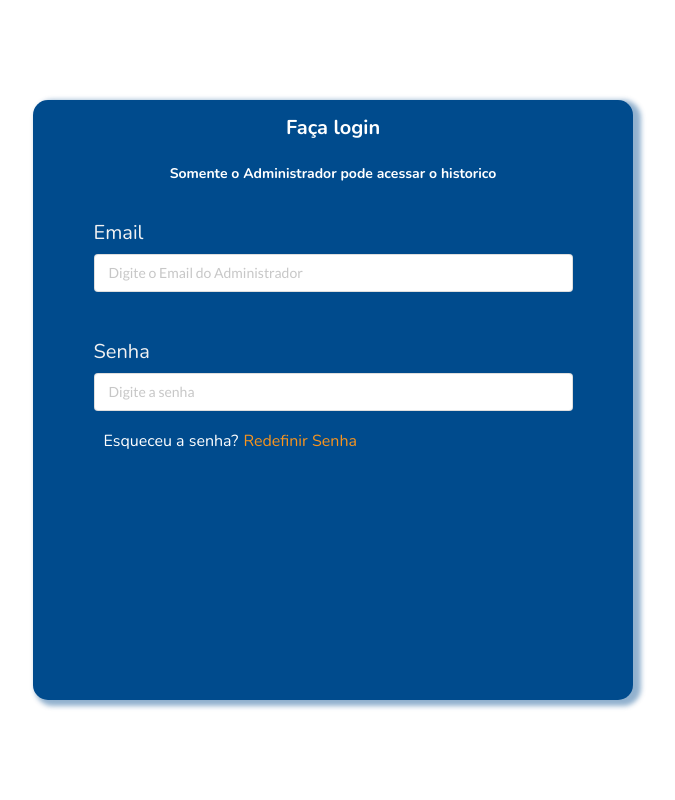
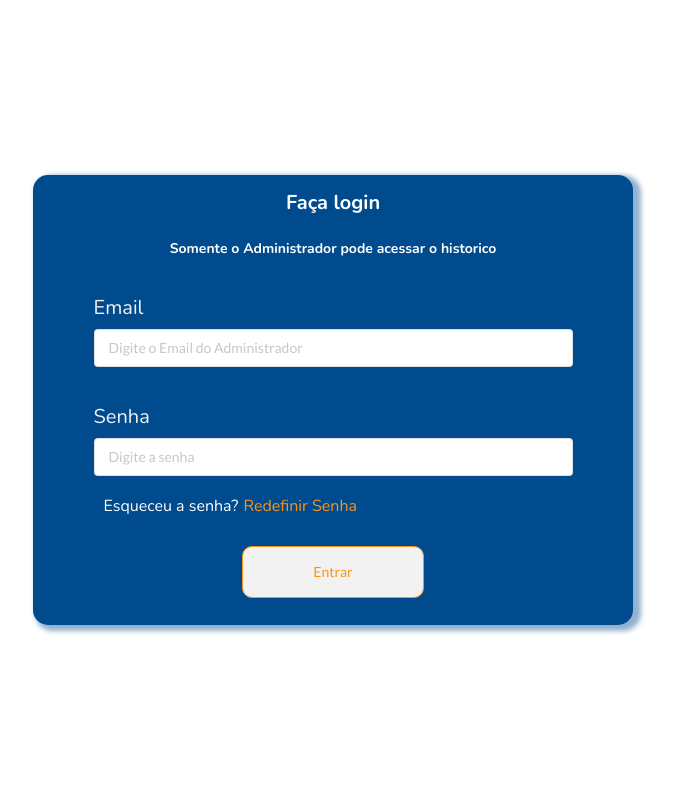
Before and after one commit to pedroT-web/Projeto_ReciclaSenac, a PHP site: page /login.html in a window 1280 px wide. Shown: the part 50-850 px from the top of the page, without its empty margins (307-982 px from the left). Run offline with PHP 8.4, Linux system fonts and the light colour scheme; some libraries are stand-ins or nearby versions.

Commit message:
Atualização

```diff
--- a/css/style.css
+++ b/css/style.css
@@ -18,8 +18,9 @@ body{
 .pagina_inicial{
     display: flex;
     justify-content: center;
+    align-items: center;
 
-    height: 100vh;
+    height: 130vh;
 }
 .cabecalho_2{
     height: 50px;
@@ -97,10 +98,10 @@ body{
 }
 
 .container_imagen{
-    height: 450px;
+    height: 500px;
     width: 600px;
 
-
+    margin-top: 50px;
     background-image: url(../img/logo_senac.png);
     background-size: cover;
     background-position: top;
@@ -133,6 +134,8 @@ body{
     padding-top: 50px;
     justify-content: center;
     gap: 40px;
+
+
 }
 #nome{
     font-family: "nunito";
@@ -174,9 +177,6 @@ select{
   width: 200px;
 }
 
-/* .historico_pagina_pesagem>.botoes{
-    background-color: !important;
-} */
 
 .botao_enviar{
     display: flex!important;
@@ -205,7 +205,7 @@ select{
 }
 
 .listas{
-    min-width: 100% !important;
+    width: 100% !important;
 }
 
 /* Página  de Login */
@@ -219,8 +219,9 @@ select{
 }
 
 .fundo_login{
-    height: 600px;
+    height: 450px;
     width: 600px;
+
     border-radius: 15px;
 
     background-color: var(--color-principal);
@@ -262,7 +263,7 @@ select{
 }
 
 .senha{
-    margin-top: 50px;
+    margin-top: 40px;
     margin-left: 50px;
     margin-right: 50px;
 }
@@ -304,12 +305,35 @@ select{
     transition: 0.2s;
 }
 
+.espacamento_enviar{
+    width: 100%;
+
+    display: flex;
+    justify-content: center;
+}
+
+.botao_login{
+    text-decoration: none;
+    color: var(--color-secundaria);
+    background-color: #f2f2f2;
+    padding: 15px 70px 15px 70px;
+    border:1px solid #F7941E;
+    border-radius: 10px;
+    margin-top: 20px;
+}
 
 @media screen and (max-width: 768px){
     .container_imagen{
         width: 100%;
         background-position: left;
+
+        height: 400px;
     }
+
+    .espacamento_input{
+        margin-left: 20px;
+    }
+
     .cabecalho{
         width: 100vw;
     }
@@ -327,4 +351,21 @@ select{
         margin-bottom: 50px!important;
     }
 
+    .fundo_login{
+        width: 400px;
+    }
 }
+
+@media screen and (max-width: 1199px){
+    .container_imagen{
+        width: 100%;
+        background-position: left;
+    }
+}
+
+@media screen and (min-width: 1200px){
+    .container_imagen{
+        width: 100%;
+        background-position: left;
+    }
+}
--- a/login.html
+++ b/login.html
@@ -54,6 +54,10 @@
                     <div class="campo_redefinir_senha">
                         <label class="esqueceu_senha">Esqueceu a senha? <a href="#">Redefinir Senha</a></label>
                     </div>
+
+                </div>
+                <div class="espacamento_enviar">
+                    <a href="./historico.html" class="botao_login">Entrar</a>
                 </div>
             </div>
         </div>
--- a/pesagem.html
+++ b/pesagem.html
@@ -42,7 +42,7 @@
     <!-- Página de Pesagem -->
     <main class="pagina_de_pesagem" id="pagina_de_pesagem">
         <div class="row">
-            <section class="espacamento_input col-sm-8 col-md-6 col-lg-6 col-6">
+            <section class="espacamento_input col-sm-10 col-md-6 col-lg-6 col-10">
                 <div class="ms-4">
                     <div class="campo_funcionario">
                         <label for="nome">Nome Do Funcionário</label>
```
